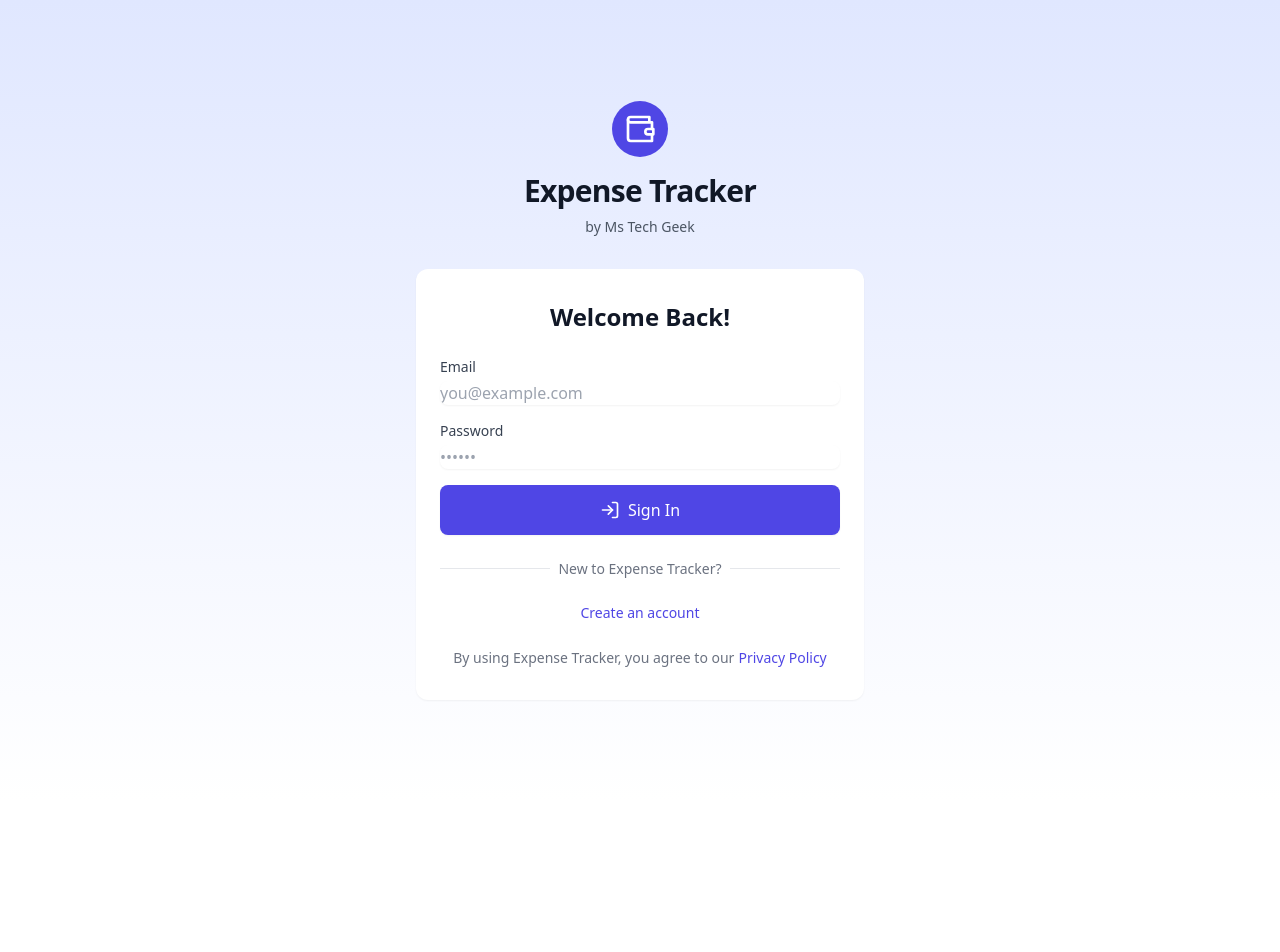
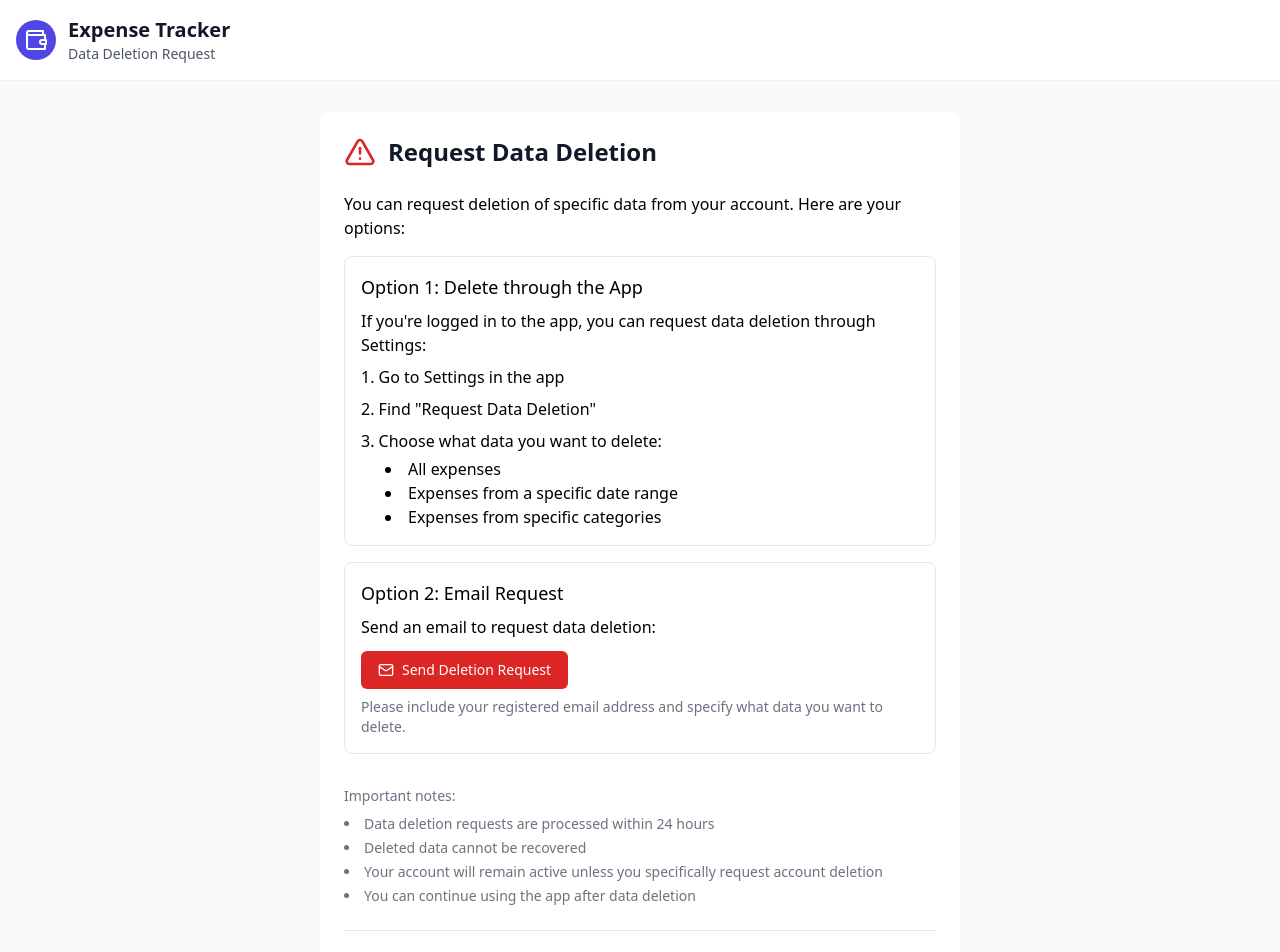
Before and after one commit to ms-tech-geek/expense-tracker, a React (Vite) app: page /delete-data in a window 1280 px wide. Shown: the top 952 px of the page. Before the commit the page ends 800 px from the top, so only its background shows below. Built offline with nearby package versions, Linux system fonts and the light colour scheme; no server answers.

Commit message:
Add Data Deletion Page

```diff
--- a/src/App.tsx
+++ b/src/App.tsx
@@ -7,7 +7,7 @@ import { Routes, Route, BrowserRouter } from 'react-router-dom';
 import { Header, Navigation } from './components/Layout';
 import { SettingsView } from './components/Settings';
 import { ExpenseForm, ExpenseList, ExpenseSummary } from './components/Expenses';
-import { AuthForm, DeleteAccount } from './components/Auth';
+import { AuthForm, DeleteAccount, DataDeletion } from './components/Auth';
 import { PrivacyPolicy } from './components/Privacy';
 import { calculateExpenseSummary } from './utils/expenseCalculations';
 import { supabase } from './lib/supabase';
@@ -147,6 +147,7 @@ function App() {
       <Routes>
         <Route path="/privacy" element={<PrivacyPolicy />} />
         <Route path="/delete-account" element={<DeleteAccount />} />
+        <Route path="/delete-data" element={<DataDeletion />} />
         <Route
           path="/*"
           element={
--- /dev/null
+++ b/src/components/Auth/DataDeletion.tsx
@@ -0,0 +1,93 @@
+import React from 'react';
+import { Wallet, AlertTriangle, Mail, ArrowLeft } from 'lucide-react';
+import { Link } from 'react-router-dom';
+
+export function DataDeletion() {
+  return (
+    <div className="min-h-screen bg-gray-50">
+      <header className="bg-white shadow-sm py-4 px-4">
+        <div className="flex items-center space-x-3">
+          <div className="bg-indigo-600 p-2 rounded-full">
+            <Wallet className="w-6 h-6 text-white" />
+          </div>
+          <div>
+            <h1 className="text-xl font-bold text-gray-900">Expense Tracker</h1>
+            <p className="text-sm text-gray-600">Data Deletion Request</p>
+          </div>
+        </div>
+      </header>
+
+      <main className="container mx-auto px-4 py-8 max-w-2xl">
+        <div className="bg-white rounded-lg shadow-sm p-6 space-y-6">
+          <div className="flex items-center space-x-3 text-gray-900">
+            <AlertTriangle className="w-8 h-8 text-red-600" />
+            <h2 className="text-2xl font-bold">Request Data Deletion</h2>
+          </div>
+
+          <div className="prose prose-sm">
+            <p>
+              You can request deletion of specific data from your account. Here are your options:
+            </p>
+
+            <div className="space-y-4 mt-4">
+              <div className="border rounded-lg p-4">
+                <h3 className="font-medium text-lg">Option 1: Delete through the App</h3>
+                <p className="mt-2">
+                  If you're logged in to the app, you can request data deletion through Settings:
+                </p>
+                <ol className="list-decimal list-inside mt-2 space-y-2">
+                  <li>Go to Settings in the app</li>
+                  <li>Find "Request Data Deletion"</li>
+                  <li>Choose what data you want to delete:
+                    <ul className="list-disc list-inside ml-6 mt-1">
+                      <li>All expenses</li>
+                      <li>Expenses from a specific date range</li>
+                      <li>Expenses from specific categories</li>
+                    </ul>
+                  </li>
+                </ol>
+              </div>
+
+              <div className="border rounded-lg p-4">
+                <h3 className="font-medium text-lg">Option 2: Email Request</h3>
+                <p className="mt-2">
+                  Send an email to request data deletion:
+                </p>
+                <a
+                  href="mailto:mayanksethi.apps@gmail.com?subject=Data%20Deletion%20Request&body=Please%20specify%20what%20data%20you%20would%20like%20to%20delete%20(all%20expenses%2C%20specific%20date%20range%2C%20or%20specific%20categories).%0A%0AEmail%20address%3A%20"
+                  className="mt-3 inline-flex items-center px-4 py-2 border border-transparent text-sm font-medium rounded-md text-white bg-red-600 hover:bg-red-700"
+                >
+                  <Mail className="w-4 h-4 mr-2" />
+                  Send Deletion Request
+                </a>
+                <p className="mt-2 text-sm text-gray-500">
+                  Please include your registered email address and specify what data you want to delete.
+                </p>
+              </div>
+            </div>
+
+            <div className="mt-8 text-sm text-gray-500">
+              <p>Important notes:</p>
+              <ul className="list-disc list-inside mt-2 space-y-1">
+                <li>Data deletion requests are processed within 24 hours</li>
+                <li>Deleted data cannot be recovered</li>
+                <li>Your account will remain active unless you specifically request account deletion</li>
+                <li>You can continue using the app after data deletion</li>
+              </ul>
+            </div>
+          </div>
+
+          <div className="pt-6 border-t">
+            <Link
+              to="/"
+              className="inline-flex items-center text-sm text-indigo-600 hover:text-indigo-700"
+            >
+              <ArrowLeft className="w-4 h-4 mr-1" />
+              Back to App
+            </Link>
+          </div>
+        </div>
+      </main>
+    </div>
+  );
+}
--- a/src/components/Auth/index.ts
+++ b/src/components/Auth/index.ts
@@ -1,2 +1,3 @@
 export { AuthForm } from './AuthForm';
 export { DeleteAccount } from './DeleteAccount';
+export { DataDeletion } from './DataDeletion';
--- a/src/components/Settings/SettingsView.tsx
+++ b/src/components/Settings/SettingsView.tsx
@@ -20,6 +20,23 @@ export function SettingsView({ onDeleteAccount, deleteAccountLoading }: Settings
 
         <div className="border-t pt-4 space-y-6">
           <DataDeletionForm categories={categories} />
+          <p className="mt-2 text-gray-600">
+            You can request data deletion in any of these ways:
+          </p>
+          <div className="mt-2 space-y-2 text-sm text-gray-500">
+            <p className="flex items-start">
+              <span className="font-medium mr-2">1.</span>
+              Use the form above to request deletion of specific data
+            </p>
+            <p className="flex items-start">
+              <span className="font-medium mr-2">2.</span>
+              Visit <a href="https://expense-tracker-ms-tech-geek.netlify.app/delete-data" className="text-indigo-600 hover:text-indigo-700">our data deletion page</a>
+            </p>
+            <p className="flex items-start">
+              <span className="font-medium mr-2">3.</span>
+              Email <a href="mailto:mayanksethi.apps@gmail.com?subject=Data%20Deletion%20Request" className="text-indigo-600 hover:text-indigo-700">mayanksethi.apps@gmail.com</a>
+            </p>
+          </div>
 
           <div className="flex items-start space-x-4 text-left pt-4 border-t">
             <div className="p-2 bg-red-50 rounded-full">
```
